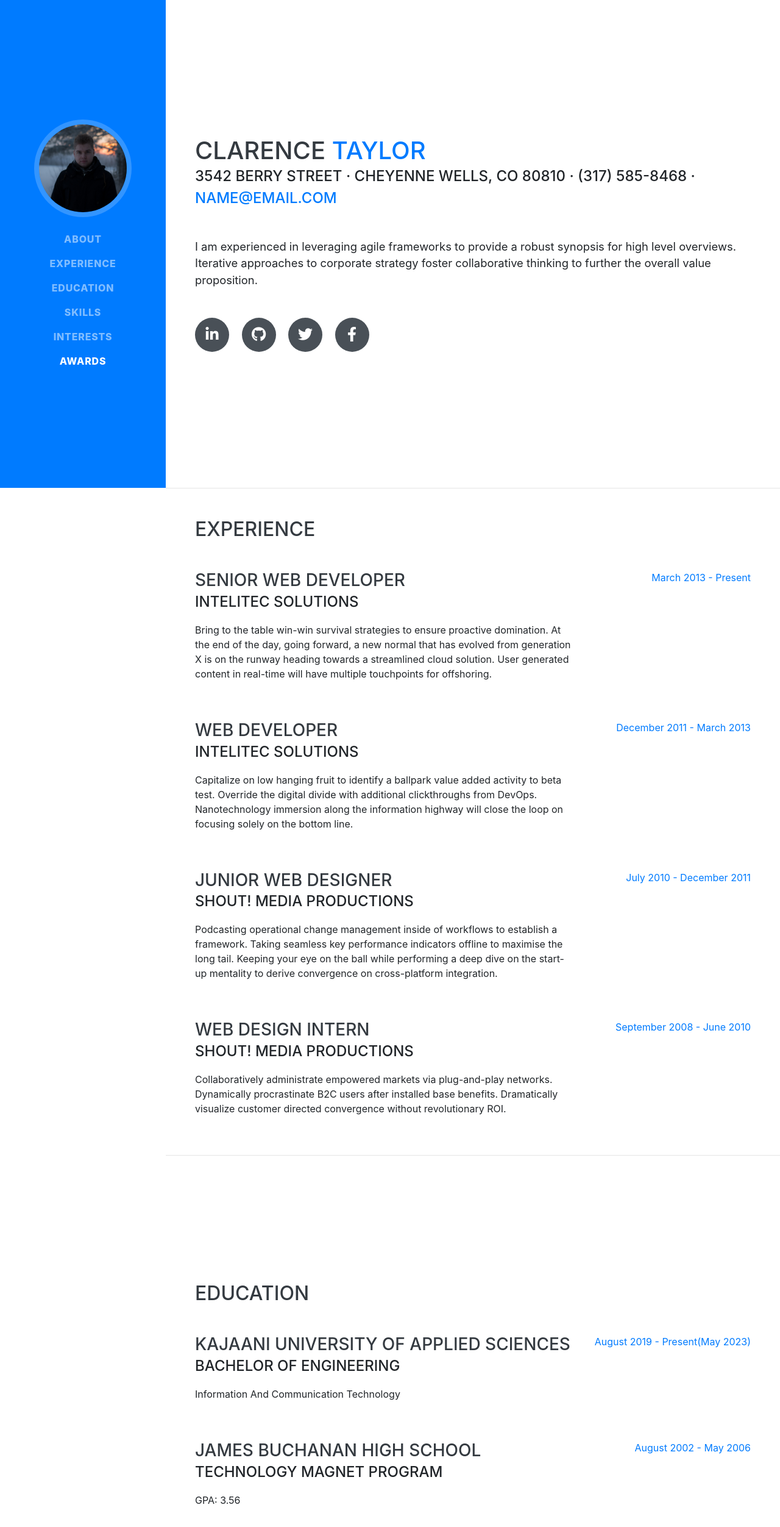
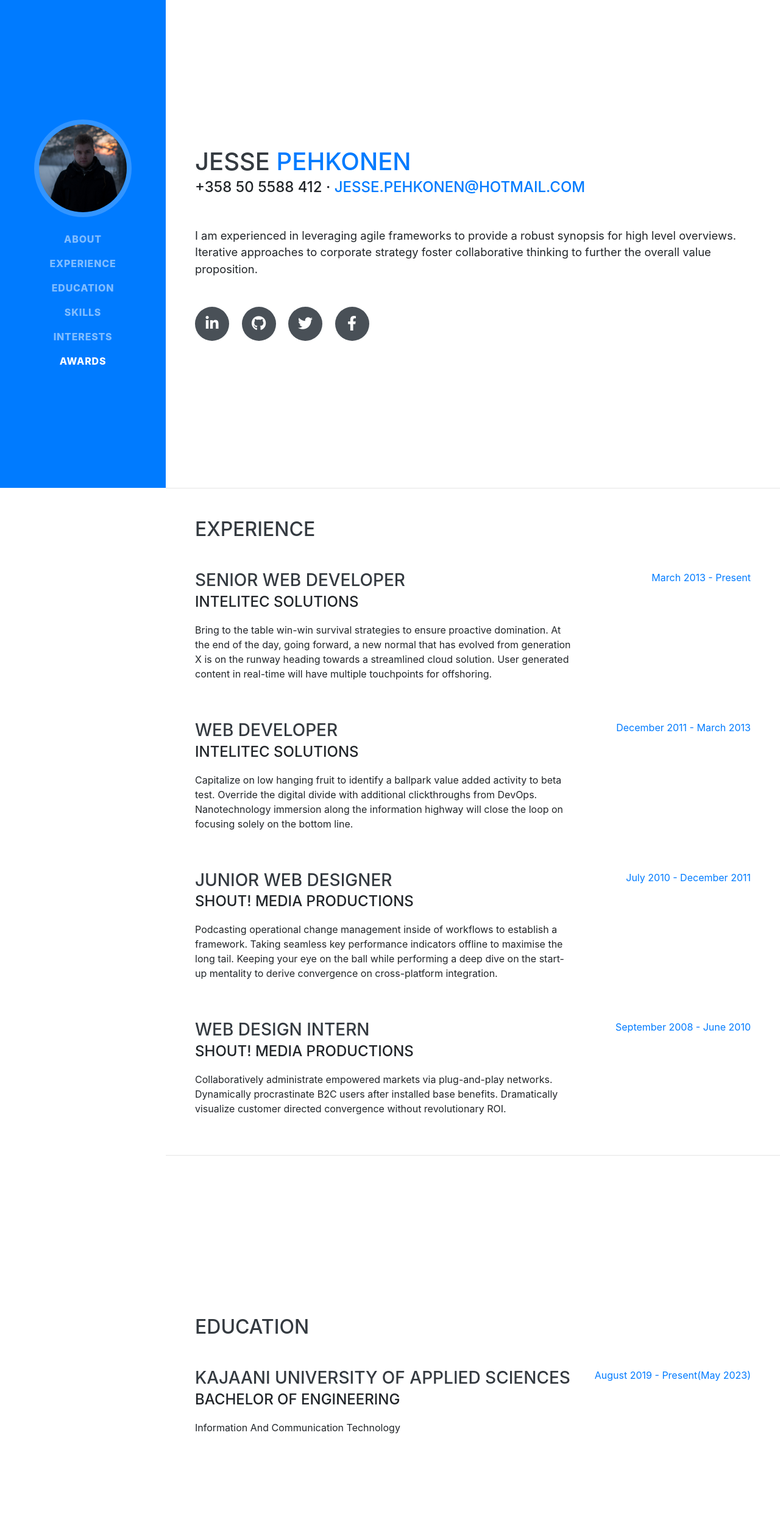
Before and after one commit to jessepehkonen/jessepehkonen.github.io, a website with bundled scripts: page index.html in a window 1280 px wide. Shown: the top 2504 px of the page at 61% size. Built offline with nearby package versions, Linux system fonts and the light colour scheme; a web font is replaced by a local one.

Commit message:
pieniä muutoksia

```diff
--- a/css/resume.css
+++ b/css/resume.css
@@ -168,9 +168,9 @@ section.resume-section .resume-item .resume-date {
 }
 
 a {
-  color: #BD5D38;
+  color: rgb(41, 41, 41);
 }
 
 a:hover, a:focus, a:active {
-  color: #824027;
+  color: #0f1f66;
 }
--- a/index.html
+++ b/index.html
@@ -27,7 +27,7 @@
 
   <nav class="navbar navbar-expand-lg navbar-dark bg-primary fixed-top" id="sideNav">
     <a class="navbar-brand js-scroll-trigger" href="#page-top">
-      <span class="d-block d-lg-none">Clarence Taylor</span>
+      <span class="d-block d-lg-none">Jesse Pehkonen</span>
       <span class="d-none d-lg-block">
         <img class="img-fluid img-profile rounded-circle mx-auto mb-2" src="img/profile.jpg" alt="">
       </span>
@@ -63,11 +63,11 @@
 
     <section class="resume-section p-3 p-lg-5 d-flex align-items-center" id="about">
       <div class="w-100">
-        <h1 class="mb-0">Clarence
-          <span class="text-primary">Taylor</span>
+        <h1 class="mb-0">Jesse
+          <span class="text-primary">Pehkonen</span>
         </h1>
-        <div class="subheading mb-5">3542 Berry Street · Cheyenne Wells, CO 80810 · (317) 585-8468 ·
-          <a href="mailto:name@email.com">name@email.com</a>
+        <div class="subheading mb-5">+358 50 5588 412 ·
+          <a href="mailto:name@email.com">jesse.pehkonen@hotmail.com</a>
         </div>
         <p class="lead mb-5">I am experienced in leveraging agile frameworks to provide a robust synopsis for high level overviews. Iterative approaches to corporate strategy foster collaborative thinking to further the overall value proposition.</p>
         <div class="social-icons">
@@ -161,12 +161,12 @@
 
         <div class="resume-item d-flex flex-column flex-md-row justify-content-between">
           <div class="resume-content">
-            <h3 class="mb-0">James Buchanan High School</h3>
-            <div class="subheading mb-3">Technology Magnet Program</div>
-            <p>GPA: 3.56</p>
+            <h3 class="mb-0"></h3>
+            <div class="subheading mb-3"></div>
+            <p></p>
           </div>
           <div class="resume-date text-md-right">
-            <span class="text-primary">August 2002 - May 2006</span>
+            <span class="text-primary"></span>
           </div>
         </div>
 
```
Also changed, not shown: css/resume.min.css.
